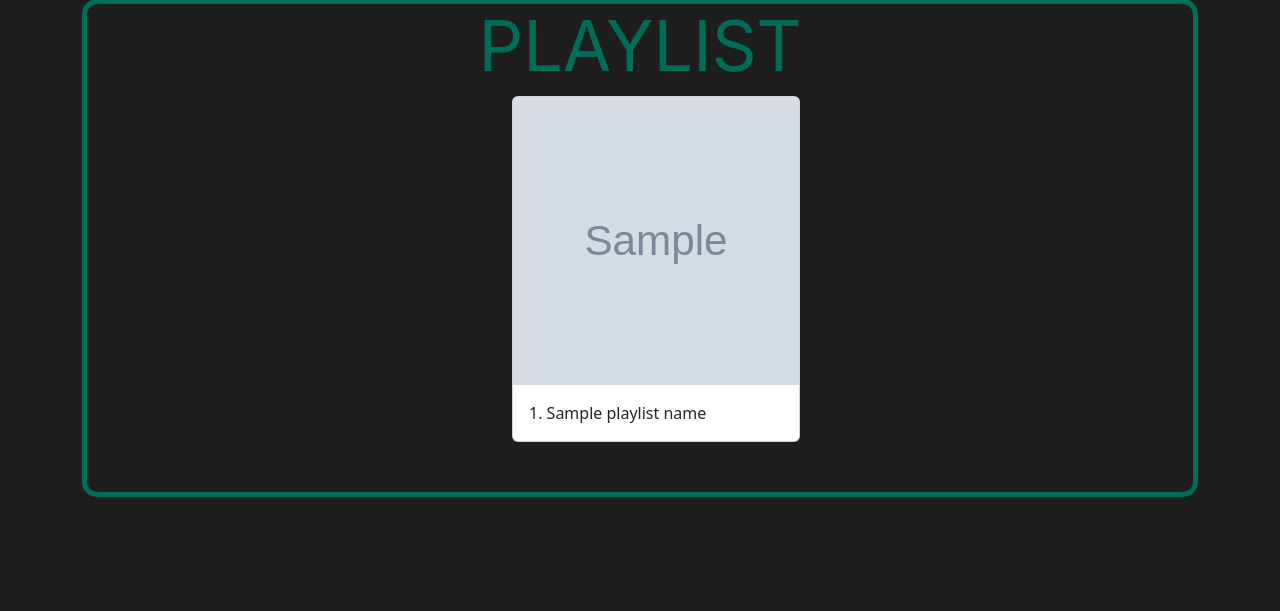
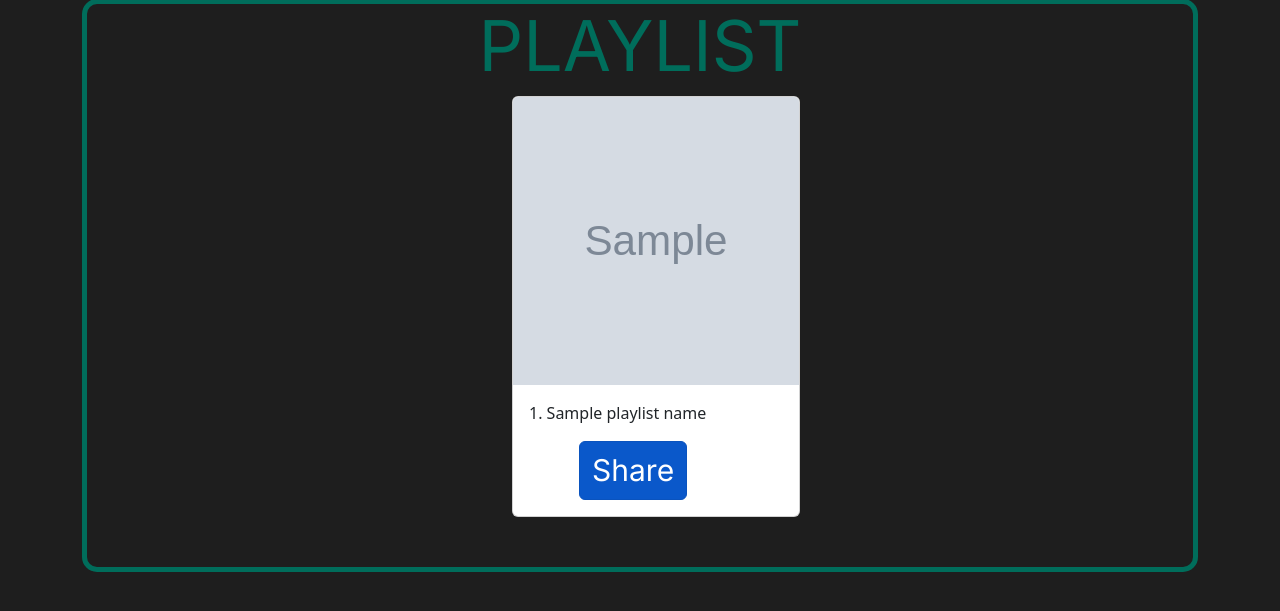
Before and after one commit to olabanji12/LISTEN, a Django app: template Friends/templates/Friends/playlist.html in a window 1280 px wide. Shown: the part 150-761 px from the top of the page. Run offline with Django 4.2, Linux system fonts and the light colour scheme; the template is opened without the code that fills it: most values are stand-ins (such as "Sample title", 1, 10 or a date in 2020); grey boxes marked "Sample" are stand-in pictures.

Commit message:
adds a button that opens the playlist in a new tab

```diff
--- a/Friends/templates/Friends/playlist.html
+++ b/Friends/templates/Friends/playlist.html
@@ -18,6 +18,7 @@
                                         {{ forloop.counter }}. {{ playlist_names|slice:":20" }}
                                         {% if playlist_names|length > 20 %}...{% endif %}
                                     </p>
+                                    <a href="{{playlist_url}}" target="_blank" class="btn btn-primary  active" role="button" aria-pressed="true">Share</a>
                                 </div>
                             </div>
                     </li>
```
